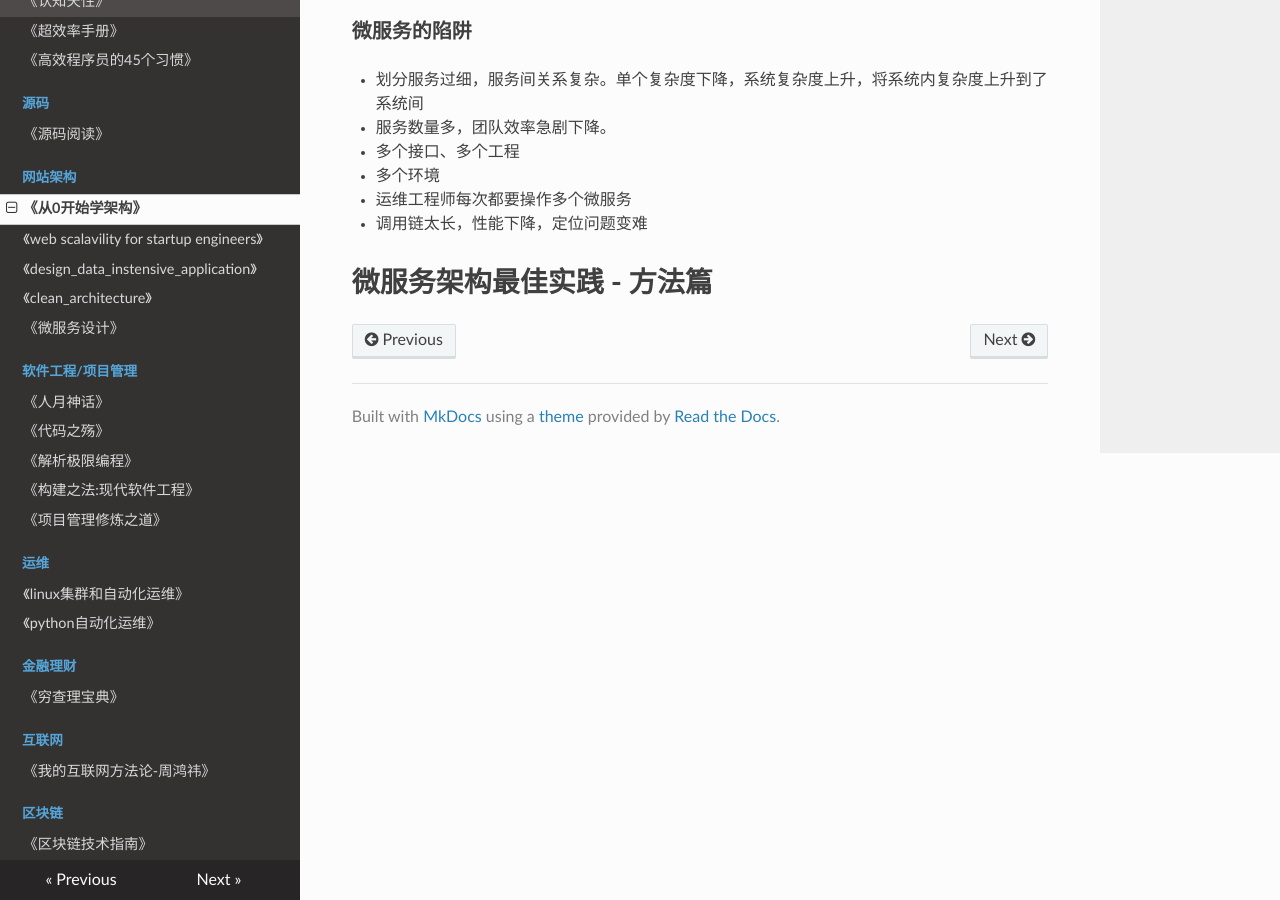
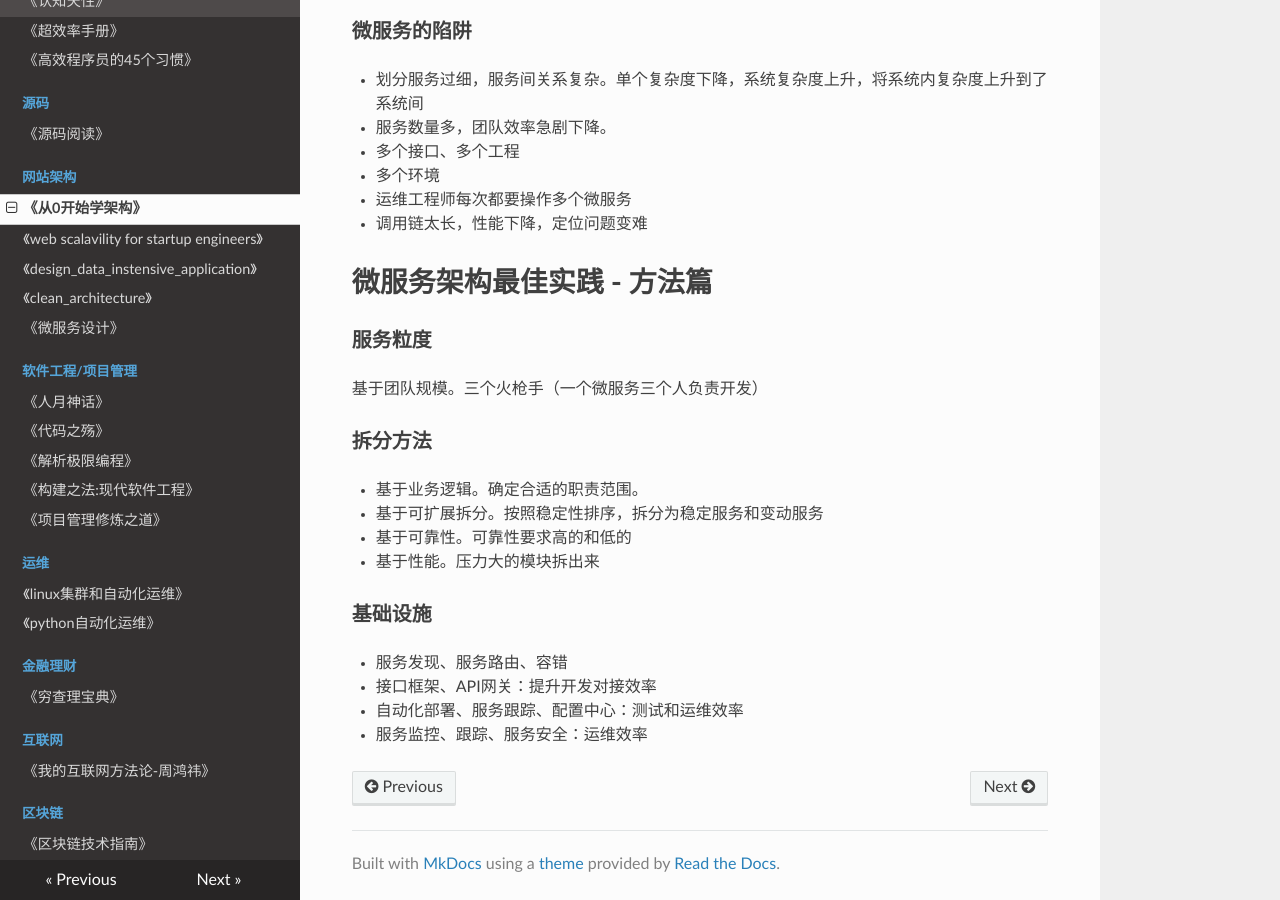
Before and after one commit to PegasusWang/booknotes, an MkDocs documentation site: the page built from docs/网站架构/从0开始学架构/从0开始学架构.md, in a window 1280 px wide and 900 px high, scrolled down 8160 px. Built offline with MkDocs 1.6.1, drawn with Linux system fonts in a browser that asks for light colours; nearby versions of some CDN libraries; old or Windows-style settings are respelled for this version of MkDocs.

Commit message:
微服务架构

```diff
--- a/docs/网站架构/从0开始学架构/从0开始学架构.md
+++ b/docs/网站架构/从0开始学架构/从0开始学架构.md
@@ -306,3 +306,20 @@ small, lightweight, automated
 
 
 # 微服务架构最佳实践 - 方法篇
+
+### 服务粒度
+基于团队规模。三个火枪手（一个微服务三个人负责开发）
+
+### 拆分方法
+
+- 基于业务逻辑。确定合适的职责范围。
+- 基于可扩展拆分。按照稳定性排序，拆分为稳定服务和变动服务
+- 基于可靠性。可靠性要求高的和低的
+- 基于性能。压力大的模块拆出来
+
+### 基础设施
+
+- 服务发现、服务路由、容错
+- 接口框架、API网关：提升开发对接效率
+- 自动化部署、服务跟踪、配置中心：测试和运维效率
+- 服务监控、跟踪、服务安全：运维效率
```
